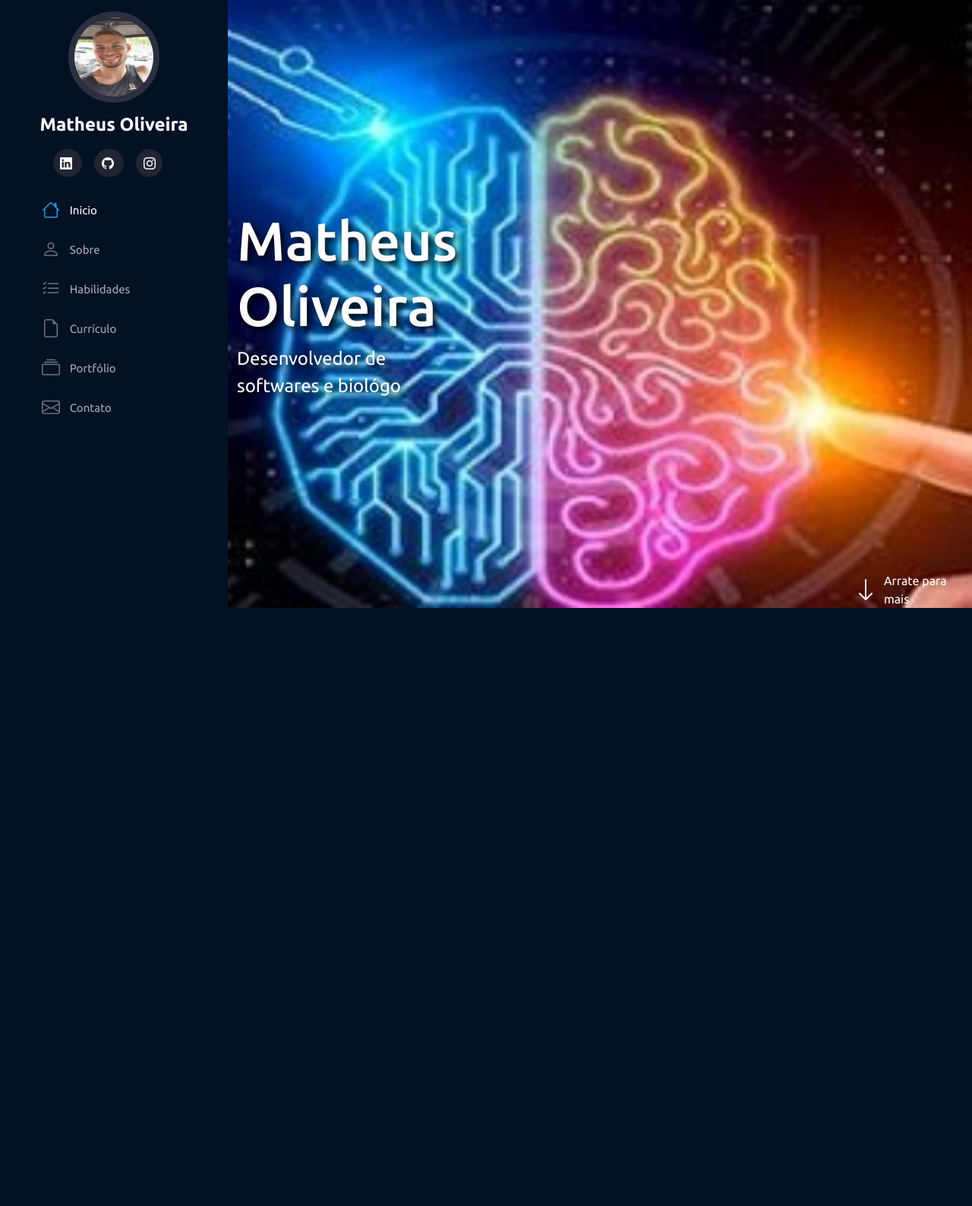
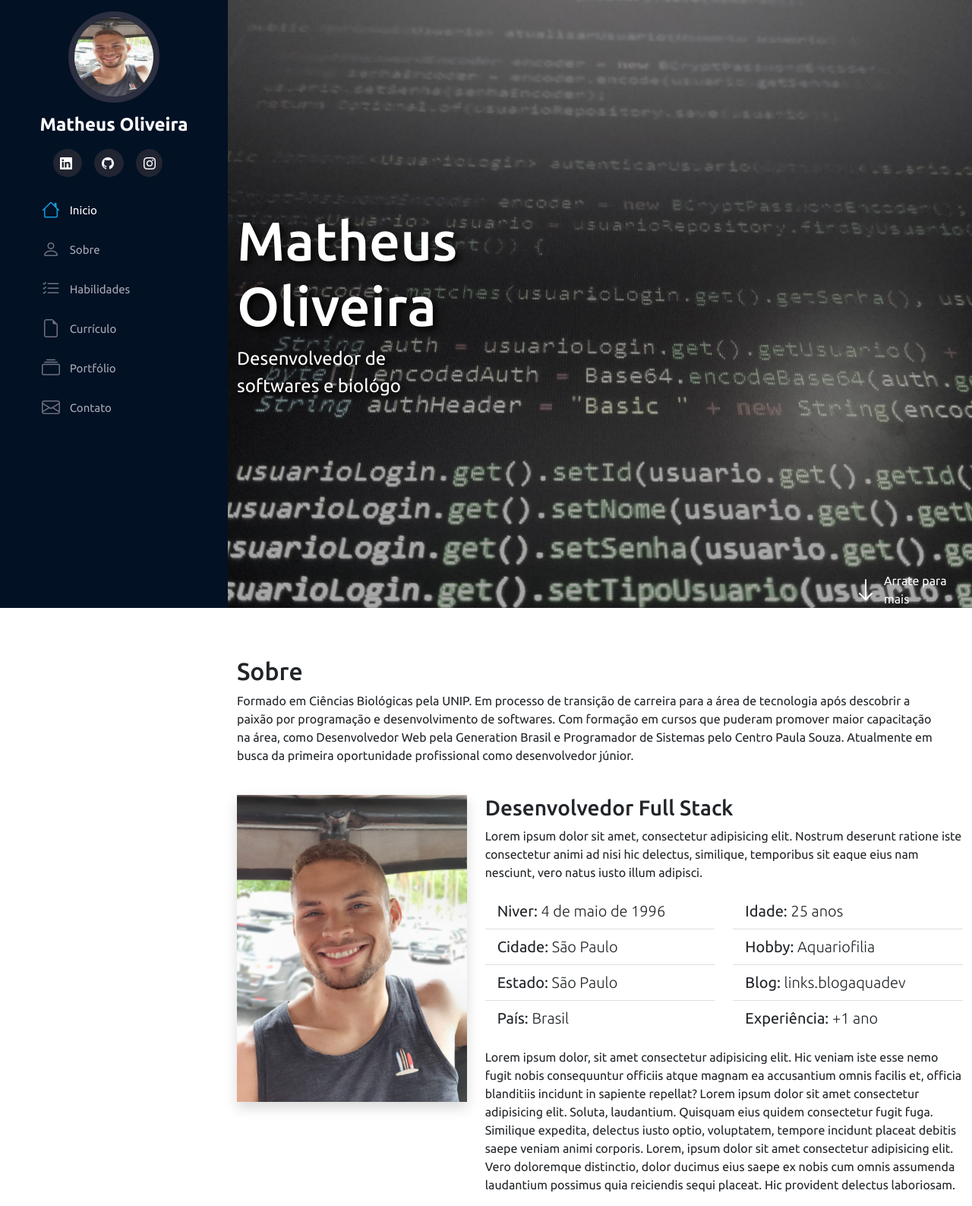
Before and after one commit to MatheusVSOliveira/Portifolio, a Flask app: page / in a window 1280 px wide. Shown: the whole page at 76% size. Before the commit the page ends 800 px from the top, so only its background shows below. Run offline with Flask 2, Linux system fonts and the light colour scheme; some libraries are stand-ins or nearby versions.

Commit message:
Criando a seção Sobre

```diff
--- a/static/style.css
+++ b/static/style.css
@@ -90,7 +90,7 @@ html,body{
 }
 
 section#inicio{
-    background-image: url(./img/banner.jpg);
+    background-image: url(./img/IMG_20220201_104925.jpg);
     background-repeat: no-repeat;
     background-size: cover;
     background-attachment: fixed;
@@ -124,7 +124,7 @@ section#inicio h2 {
   i.menu-mobile{
       position: fixed;
       color: #fff;
-      background-color: #252c90;
+      background-color: #021124;
       right: 1rem;
       top: 1rem;
       font-size: 1.5rem;
@@ -164,3 +164,17 @@ section#inicio h2 {
         margin-left: 0;
     }
 }
+
+*::-webkit-scrollbar {
+    width: 10px;
+  }
+
+  *::-webkit-scrollbar-track {
+    width: 12px;
+    box-shadow: inset 0 0 .3rem #00000050;
+    background-color: #fff ;
+  }
+
+  *::-webkit-scrollbar-thumb {
+    background-color: #29292b;
+  }
--- a/templates/index.html
+++ b/templates/index.html
@@ -77,6 +77,76 @@
             </div>
 
         </section>
+
+        <section class="container mt-5" id="sobre">
+
+            <div class="row w-100">
+                <div class="col-md12">
+                    <h2 class="pt-3">Sobre</h2>
+                    <p>Formado em Ciências Biológicas pela UNIP.
+                        Em processo de transição de carreira para a área de tecnologia após descobrir a paixão por
+                        programação e desenvolvimento de softwares.
+                        Com formação em cursos que puderam promover maior capacitação na área, como Desenvolvedor Web
+                        pela Generation Brasil e Programador de Sistemas pelo Centro Paula Souza.
+                        Atualmente em busca da primeira oportunidade profissional como desenvolvedor júnior.</p>
+                </div>
+            </div>
+
+            <div class="row mt-4">
+                <div class="col-md-4">
+                    <img class="img-fluid shadow" src="../static/img/foto de perfil.jpg" alt="foto do Matheus">
+                </div>
+                <div class="col-md-8">
+                    <h3>Desenvolvedor Full Stack</h3>
+                    <p>Lorem ipsum dolor sit amet, consectetur adipisicing elit.
+                        Nostrum deserunt ratione iste consectetur animi ad nisi hic
+                        delectus, similique, temporibus sit eaque eius nam nesciunt,
+                        vero natus iusto illum adipisci.</p>
+
+                    <div class="row mt-3 mb-3">
+                        <div class="col-md-6">
+                            <ul class="list-group list-group-flush fs-5">
+                                <li class="list-group-item">
+                                    Niver: <span class="fw-lighter">4 de maio de
+                                        1996</span>
+                                </li>
+                                <li class="list-group-item">
+                                    Cidade: <span class="fw-lighter">São Paulo</span>
+                                </li>
+                                <li class="list-group-item">
+                                    Estado: <span class="fw-lighter">São Paulo</span>
+                                </li>
+                                <li class="list-group-item">
+                                    País: <span class="fw-lighter">Brasil</span>
+                                </li>
+                            </ul>
+                        </div>
+                        <div class="col-md-6">
+                            <ul class="list-group list-group-flush fs-5">
+                                <li class="list-group-item">Idade: <span class="fw-lighter">25 anos</span></li>
+                                <li class="list-group-item">Hobby: <span class="fw-lighter">Aquariofilia</span></li>
+                                <li class="list-group-item">Blog: <a href="https://blogaquadev.herokuapp.com/" target="_blank"
+                                        class="fw-lighter text-decoration-none link-dark">links.blogaquadev</a></li>
+                                <li class="list-group-item">Experiência: <span class="fw-lighter"> +1
+                                        ano</span></li>
+                            </ul>
+                        </div>
+                    </div>
+
+                    <p>
+                        Lorem ipsum dolor, sit amet consectetur adipisicing elit. Hic veniam iste esse nemo fugit nobis consequuntur officiis
+                        atque magnam ea accusantium
+                            omnis facilis et, officia blanditiis incidunt in sapiente repellat? Lorem ipsum dolor sit amet consectetur adipisicing
+                            elit. Soluta, laudantium. Quisquam eius quidem consectetur fugit fuga. Similique expedita, delectus iusto optio, voluptatem,
+                            tempore incidunt placeat debitis saepe veniam animi corporis. Lorem, ipsum dolor sit amet consectetur adipisicing elit. Vero
+                            doloremque distinctio, dolor ducimus eius saepe ex nobis cum omnis assumenda laudantium possimus quia reiciendis sequi placeat.
+                            Hic provident delectus laboriosam.
+                    </p>
+
+                </div>
+
+        </section>
+
     </main>
 
     <script src="../static/bootstrap/js/bootstrap.bundle.min.js"></script>
```
Also changed, not shown: static/img/IMG_20220201_104925.jpg (added).
